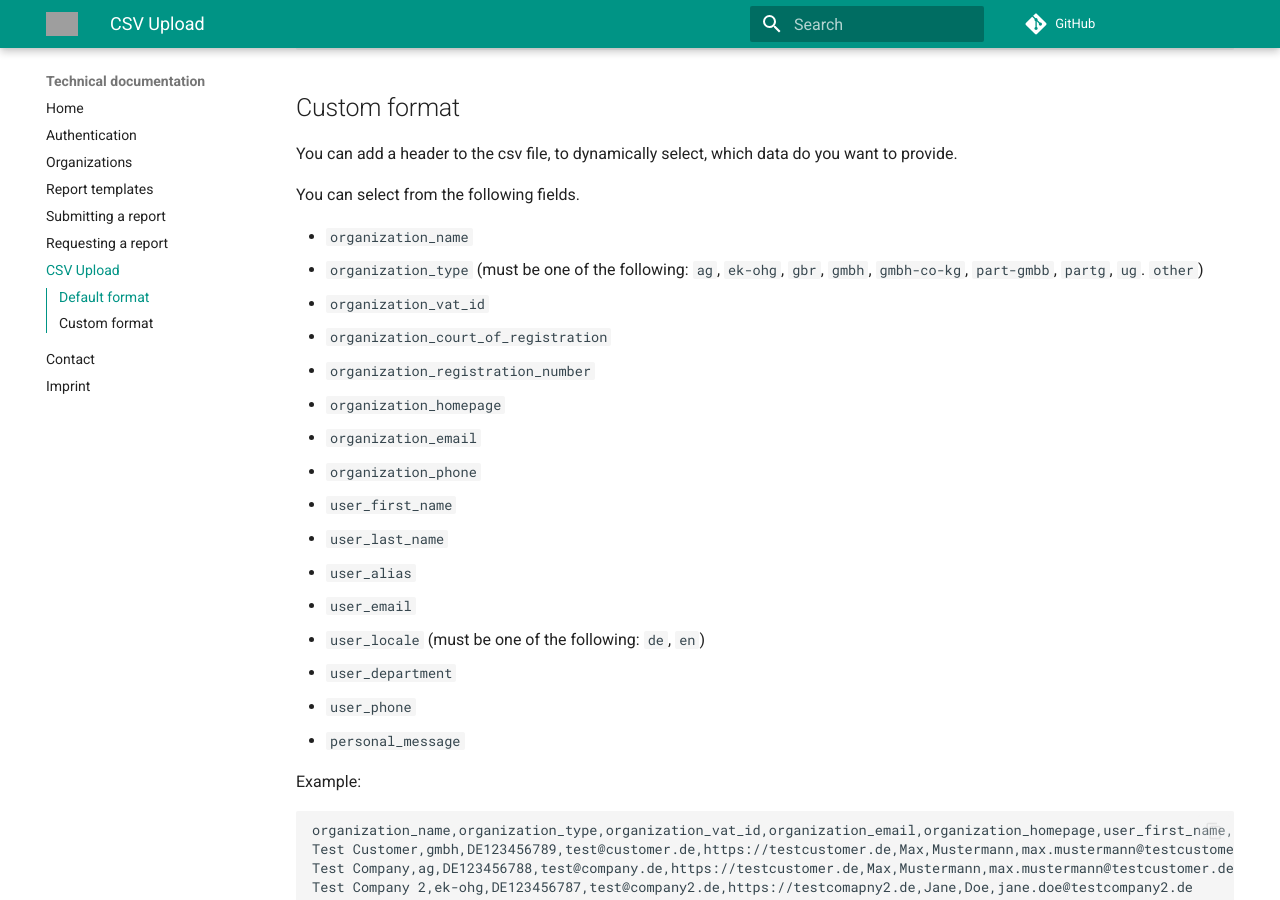
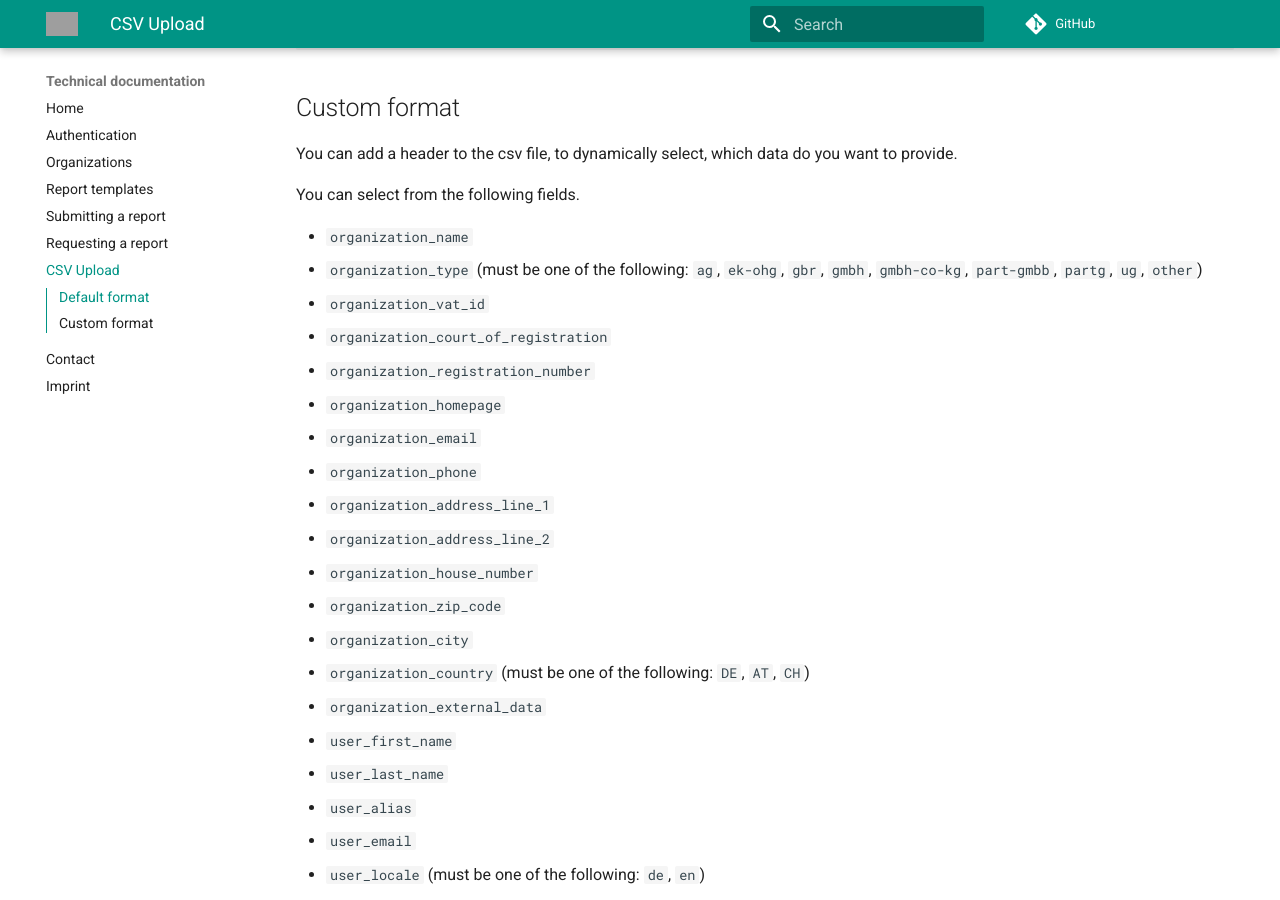
Before and after one commit to openESG-gmbh/documentation, an MkDocs documentation site: the page built from docs/csv-upload.md, in a window 1280 px wide and 900 px high, scrolled down 464 px. Built offline with MkDocs 1.6.1 and Material for MkDocs 9.7.7, drawn with Linux system fonts in a browser that asks for light colours; comment, search, counter and statistics services are not loaded; grey boxes are pictures that could not be loaded.

Commit message:
chore(csv-upload): add address

```diff
--- a/.pre-commit-config.yaml
+++ b/.pre-commit-config.yaml
@@ -9,7 +9,7 @@ repos:
       - id: check-merge-conflict
 
   - repo: https://github.com/igorshubovych/markdownlint-cli
-    rev: v0.35.0
+    rev: v0.37.0
     hooks:
       - id: markdownlint
         files: ".md"
--- a/docs/csv-upload.md
+++ b/docs/csv-upload.md
@@ -26,22 +26,29 @@ want to provide.
 
 You can select from the following fields.
 
-- `organization_name`
-- `organization_type` (must be one of the following: `ag`, `ek-ohg`, `gbr`, `gmbh`, `gmbh-co-kg`, `part-gmbb`, `partg`, `ug`. `other`) <!-- markdownlint-disable-line MD013 -->
-- `organization_vat_id`
-- `organization_court_of_registration`
-- `organization_registration_number`
-- `organization_homepage`
-- `organization_email`
-- `organization_phone`
-- `user_first_name`
-- `user_last_name`
-- `user_alias`
-- `user_email`
-- `user_locale` (must be one of the following: `de`, `en`)
-- `user_department`
-- `user_phone`
-- `personal_message`
+* `organization_name`
+* `organization_type` (must be one of the following: `ag`, `ek-ohg`, `gbr`, `gmbh`, `gmbh-co-kg`, `part-gmbb`, `partg`, `ug`, `other`) <!-- markdownlint-disable-line MD013 -->
+* `organization_vat_id`
+* `organization_court_of_registration`
+* `organization_registration_number`
+* `organization_homepage`
+* `organization_email`
+* `organization_phone`
+* `organization_address_line_1`
+* `organization_address_line_2`
+* `organization_house_number`
+* `organization_zip_code`
+* `organization_city`
+* `organization_country` (must be one of the following: `DE`, `AT`, `CH`)
+* `organization_external_data`
+* `user_first_name`
+* `user_last_name`
+* `user_alias`
+* `user_email`
+* `user_locale` (must be one of the following: `de`, `en`)
+* `user_department`
+* `user_phone`
+* `personal_message`
 
 Example:
 
```
